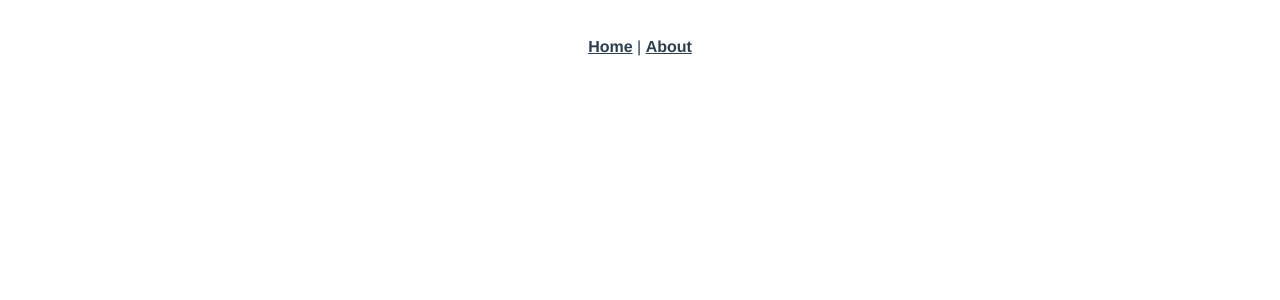
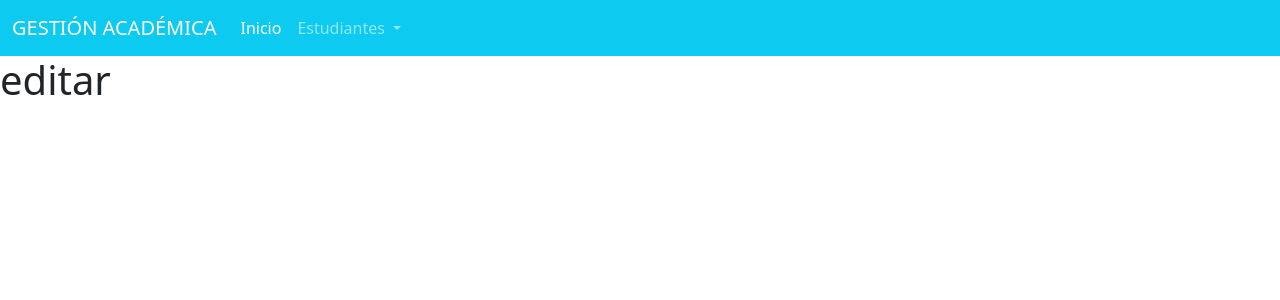
Before and after one commit to dannapaolacp/academic-frontend, a Vue app: page /editStudent/1 in a window 1280 px wide. Before the commit this address had no page. Shown: the top 300 px of the page. Built offline with nearby package versions, Linux system fonts and the light colour scheme.

Commit message:
Creating student components and navigation bar

```diff
--- a/package.json
+++ b/package.json
@@ -7,7 +7,12 @@
     "build": "vue-cli-service build"
   },
   "dependencies": {
+    "@fortawesome/fontawesome": "^1.1.8",
+    "@fortawesome/fontawesome-free": "^6.4.2",
+    "axios": "^1.6.2",
+    "bootstrap": "^5.3.2",
     "core-js": "^3.8.3",
+    "sweetalert2": "^11.10.1",
     "vue": "^3.2.13",
     "vue-router": "^4.0.3",
     "vuex": "^4.0.0"
--- a/src/App.vue
+++ b/src/App.vue
@@ -1,30 +1,36 @@
 <template>
-  <nav>
-    <router-link to="/">Home</router-link> |
-    <router-link to="/about">About</router-link>
+  <nav class="navbar navbar-expand-lg navbar-dark bg-info">
+    <div class="container-fluid">
+      <a class="navbar-brand" href="#">GESTIÓN ACADÉMICA</a>
+      <button class="navbar-toggler" type="button" data-bs-toggle="collapse" data-bs-target="#navbarSupportedContent" aria-controls="navbarSupportedContent" aria-expanded="false" aria-label="Toggle navigation">
+        <span class="navbar-toggler-icon"></span>
+      </button>
+      <div class="collapse navbar-collapse" id="navbarSupportedContent">
+        <ul class="navbar-nav me-auto mb-2 mb-lg-0">
+          <li class="nav-item">
+            <a class="nav-link active" aria-current="page" href="#">Inicio</a>
+          </li>
+          <li class="nav-item dropdown">
+            <a class="nav-link dropdown-toggle" href="#" role="button" data-bs-toggle="dropdown" aria-expanded="false">
+              Estudiantes
+            </a>
+            <ul class="dropdown-menu">
+              <li>
+                <!-- giving the home route with the label router-link -->
+                <router-link class="dropdown-item" to="/">Listar estudiantes</router-link>
+              </li>
+              <li>
+                <!-- giving the create student route with the label router-link -->
+                <router-link class="dropdown-item" to="/createStudent">Registrar nuevo</router-link>
+              </li>
+            </ul>
+          </li>
+        </ul>
+      </div>
+    </div>
   </nav>
-  <router-view/>
+  <!-- Allows a single view and fluid navigation -->
+  <div class="container_fluid">
+    <router-view/>
+  </div>
 </template>
-
-<style>
-#app {
-  font-family: Avenir, Helvetica, Arial, sans-serif;
-  -webkit-font-smoothing: antialiased;
-  -moz-osx-font-smoothing: grayscale;
-  text-align: center;
-  color: #2c3e50;
-}
-
-nav {
-  padding: 30px;
-}
-
-nav a {
-  font-weight: bold;
-  color: #2c3e50;
-}
-
-nav a.router-link-exact-active {
-  color: #42b983;
-}
-</style>
--- a/src/router/index.js
+++ b/src/router/index.js
@@ -1,25 +1,38 @@
-import { createRouter, createWebHistory } from 'vue-router'
-import HomeView from '../views/HomeView.vue'
+import { createRouter, createWebHistory } from "vue-router";
+import HomeView from "../views/HomeView.vue";
+import NewStudent from "../views/NewStudent.vue";
+import EditStudent from "../views/EditStudent.vue";
+import ViewStudent from "../views/ViewStudent.vue";
 
 const routes = [
   {
-    path: '/',
-    name: 'home',
-    component: HomeView
+    path: "/",
+    name: "home",
+    component: HomeView,
   },
+  // path to creating a student
   {
-    path: '/about',
-    name: 'about',
-    // route level code-splitting
-    // this generates a separate chunk (about.[hash].js) for this route
-    // which is lazy-loaded when the route is visited.
-    component: () => import(/* webpackChunkName: "about" */ '../views/AboutView.vue')
-  }
-]
+    path: "/createStudent",
+    name: "createStudent",
+    component: NewStudent,
+  },
+  // path to modify  a student
+  {
+    path: "/editStudent/:id",
+    name: "editStudent",
+    component: EditStudent,
+  },
+  // path to view a student
+  {
+    path: "/viewStudent/:id",
+    name: "viewStudent",
+    component: ViewStudent,
+  },
+];
 
 const router = createRouter({
   history: createWebHistory(process.env.BASE_URL),
-  routes
-})
+  routes,
+});
 
-export default router
+export default router;
--- a/src/views/AboutView.vue
+++ b/src/views/AboutView.vue
@@ -1,5 +1,5 @@
 <template>
   <div class="about">
-    <h1>This is an about page</h1>
+    <h1>This is a component</h1>
   </div>
 </template>
--- /dev/null
+++ b/src/views/EditStudent.vue
@@ -0,0 +1,5 @@
+<template>
+  <div class="about">
+    <h1>editar</h1>
+  </div>
+</template>
--- /dev/null
+++ b/src/views/NewStudent.vue
@@ -0,0 +1,5 @@
+<template>
+  <div class="about">
+    <h1>nuevo</h1>
+  </div>
+</template>
--- /dev/null
+++ b/src/views/ViewStudent.vue
@@ -0,0 +1,5 @@
+<template>
+  <div class="about">
+    <h1>vista</h1>
+  </div>
+</template>
```
Also changed, not shown: src/main.js (+11 -5 lines), 1 other file (tests, documents, lock files or other folders).
